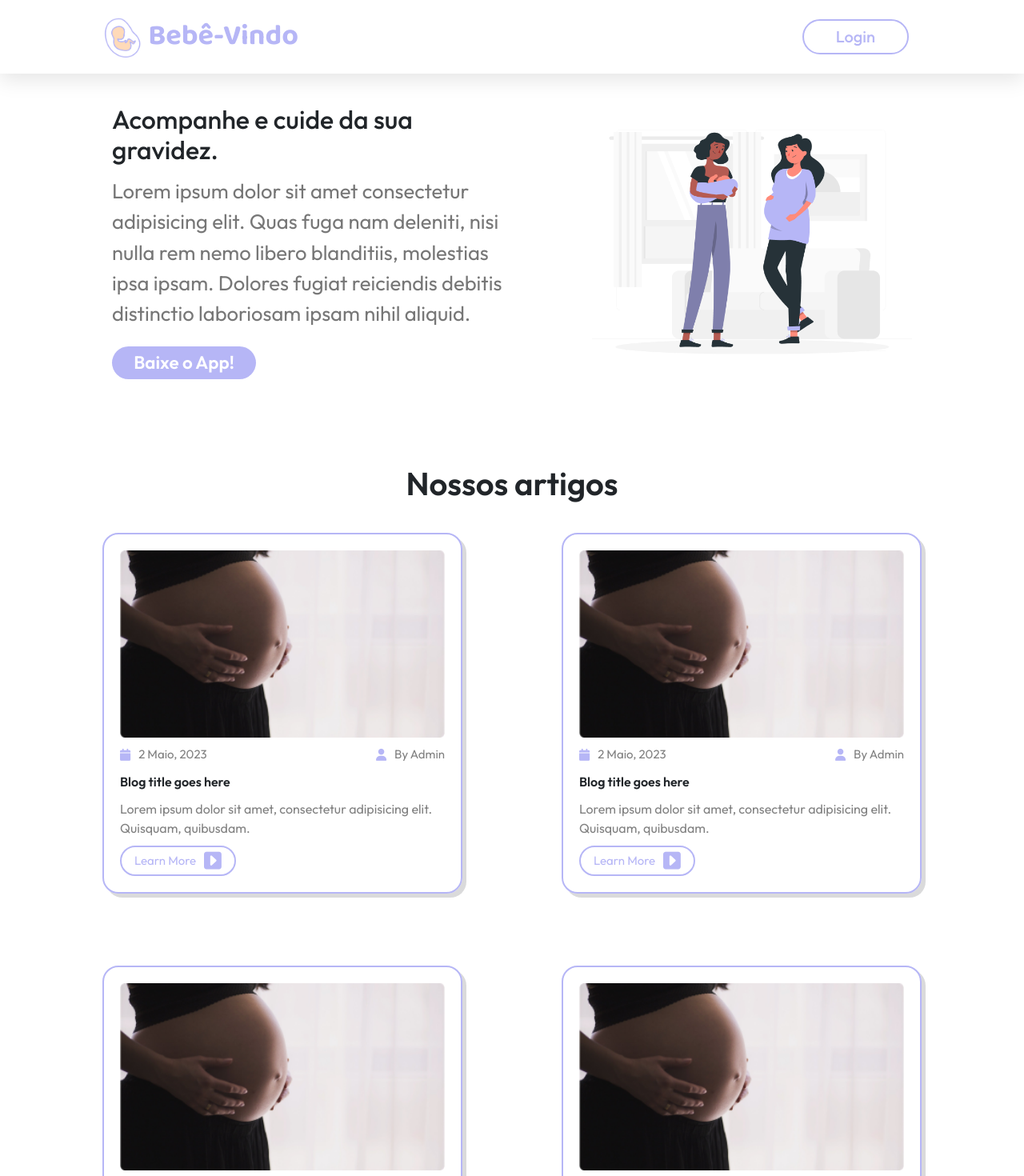
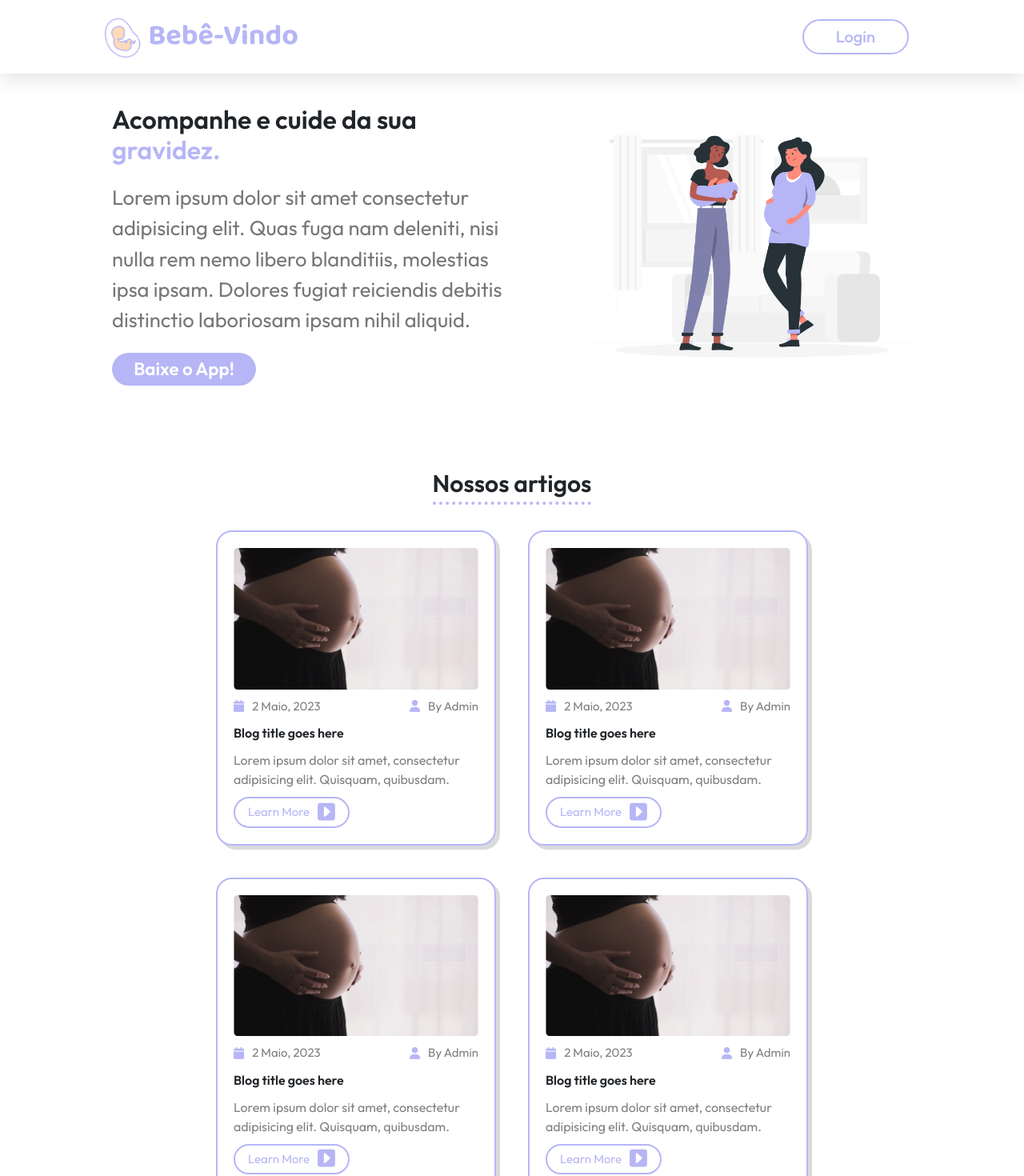
Before and after one commit to TCC-DevSharks/FrontWeb-Clinica, a React (Create React App) app: page / in a window 1280 px wide. Shown: the top 1470 px of the page at 80% size. Built offline with nearby package versions, Linux system fonts and the light colour scheme.

Commit message:
arrumei css

```diff
--- a/src/pages/Main/components/SectionHome.jsx
+++ b/src/pages/Main/components/SectionHome.jsx
@@ -5,7 +5,7 @@ function SectionHome() {
     return (
         <section className="home">
             <div className="container-text_home">
-                <h1>Acompanhe e cuide da sua gravidez.</h1>
+                <h1>Acompanhe e cuide da sua <h1>gravidez.</h1></h1>
 
                 <p>Lorem ipsum dolor sit amet consectetur
                 adipisicing elit. Quas fuga nam deleniti,
--- a/src/pages/Main/styles/Article.css
+++ b/src/pages/Main/styles/Article.css
@@ -1,6 +1,6 @@
 .new {
     display: flex;
-    width: 450px;
+    width: 350px;
     padding: 20px;
     flex-direction: column;
     align-items: flex-start;
--- a/src/pages/Main/styles/SectionArticles.css
+++ b/src/pages/Main/styles/SectionArticles.css
@@ -1,23 +1,25 @@
 .description-ex {
-    width: 100%;
+    width: fit-content;
     display: flex;
     align-items: center;
     justify-content: center;
-    font-size: 40px;
+    font-size: 30px;
     font-weight: 600;
+    border-bottom: 4px dotted var(--primary-color);
 }
 
 .articles {
     width: 100%;
     display: flex;
     flex-direction: column;
+    align-items: center;
+    margin-bottom: 100px;
 }
 
 .news {
     display: flex;
     flex-wrap: wrap;
-    justify-content: space-between;
-    width: 100%;
-    padding: 2rem 10%;
-    row-gap: 90px;
+    justify-content: center;
+    padding: 2rem 100px;
+    gap: 40px;
 }
--- a/src/pages/Main/styles/SectionHome.css
+++ b/src/pages/Main/styles/SectionHome.css
@@ -17,6 +17,11 @@
 .container-text_home h1 {
     font-size: 1.8rem;
     text-align: center;
+    font-weight: 600;
+}
+
+.container-text_home h1 h1{
+    color: var(--primary-color);
 }
 
 .container-text_home p {
--- a/src/pages/Register/styles/RegisterClinic.css
+++ b/src/pages/Register/styles/RegisterClinic.css
@@ -46,7 +46,8 @@
 .container_inicial span,
 .container_endereco span,
 .container_final span {
-    font-size: 20px;
+    font-size: 23px;
+    font-weight: 500;
     color: #B6B6F6;
 }
 
```
